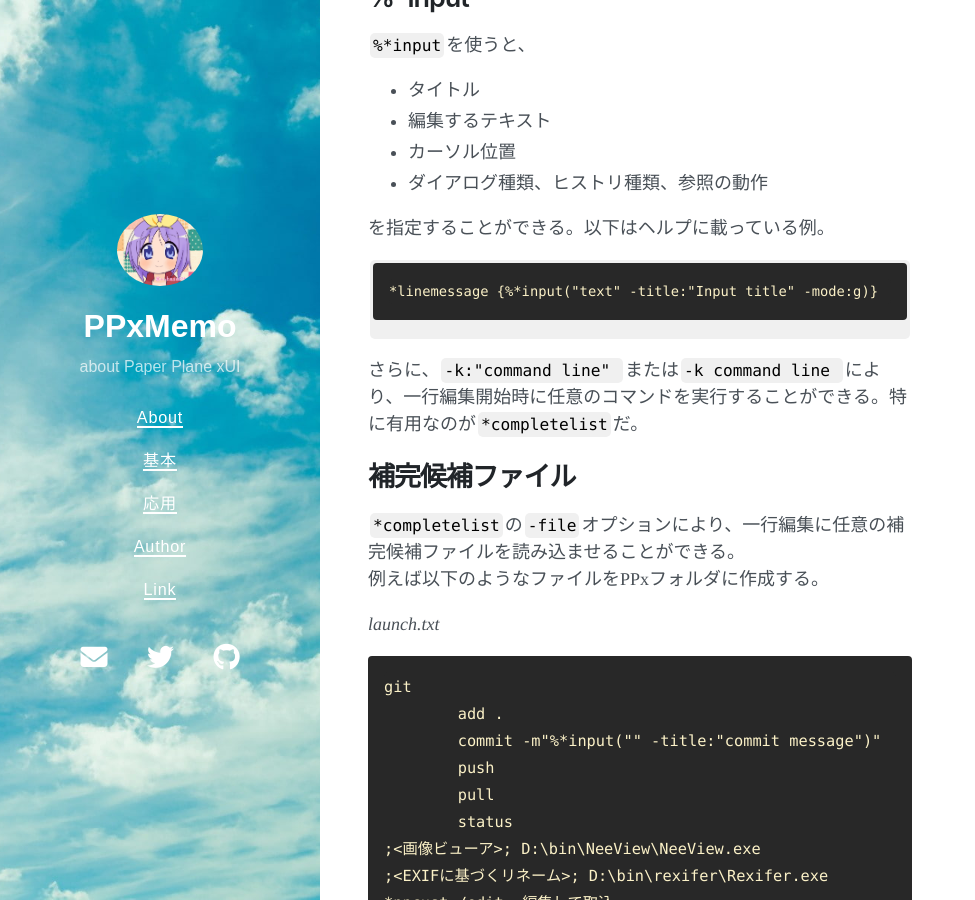
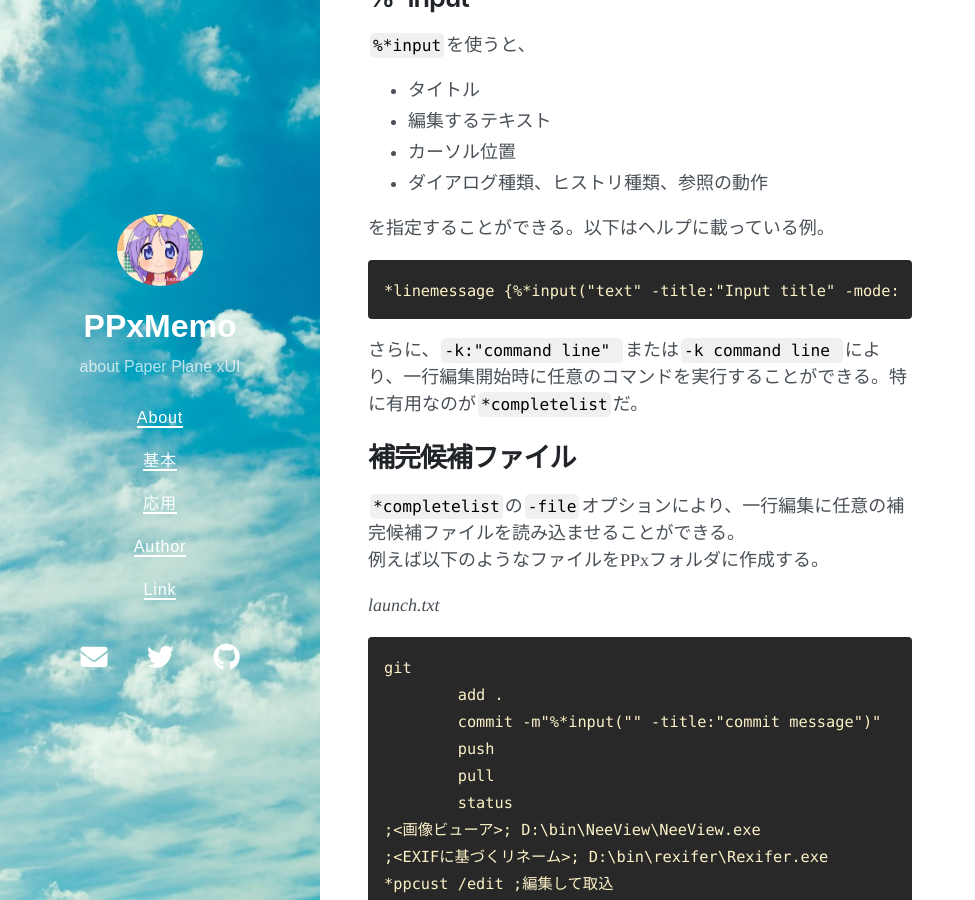
Before and after one commit to tukasa/ppxmemo, a Jekyll site: the page built from my_collections/_advanced/0201launch.md, in a window 1280 px wide and 900 px high, scrolled down 520 px. Shown: the whole window, without its empty margins (0-975 px from the left). Built offline with Jekyll 4.4.1, drawn with Linux system fonts in a browser that asks for light colours; nearby versions of some CDN libraries.

Commit message:
微修正

````diff
--- a/my_collections/_advanced/0201launch.md
+++ b/my_collections/_advanced/0201launch.md
@@ -20,9 +20,9 @@ last_modified_at: 2023-08-19
 
 を指定することができる。以下はヘルプに載っている例。
 
-```
-{% raw %}*linemessage {%*input("text" -title:"Input title" -mode:g)}{% endraw %}
-```
+```text{% raw %}
+*linemessage {%*input("text" -title:"Input title" -mode:g)}
+{% endraw %}```
 
 さらに、`-k:"command line" `または`-k command line `により、一行編集開始時に任意のコマンドを実行することができる。特に有用なのが`*completelist`だ。
 
````
Also changed, not shown: my_collections/_advanced/0102ppvsync.md (+0 -1 lines).
